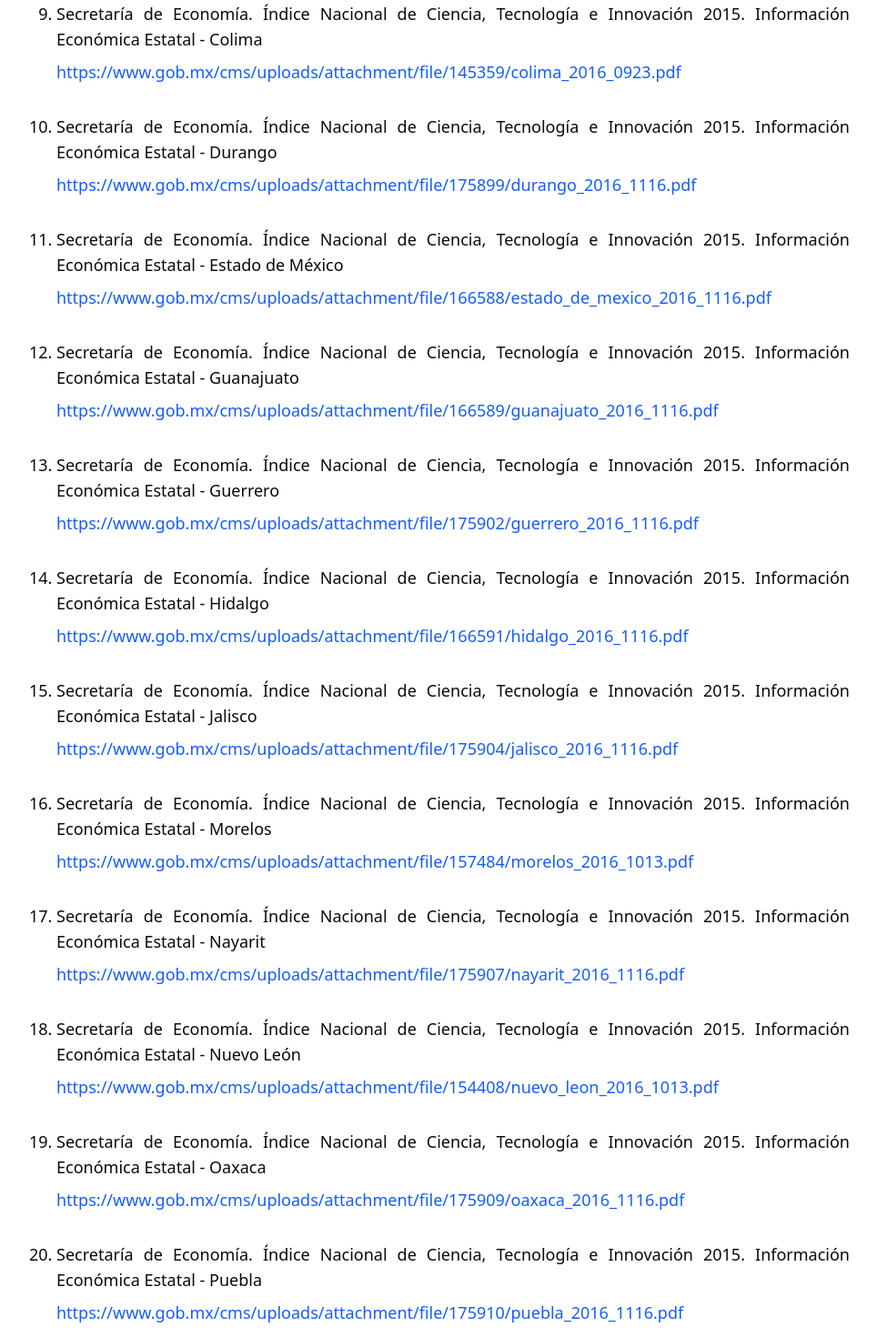
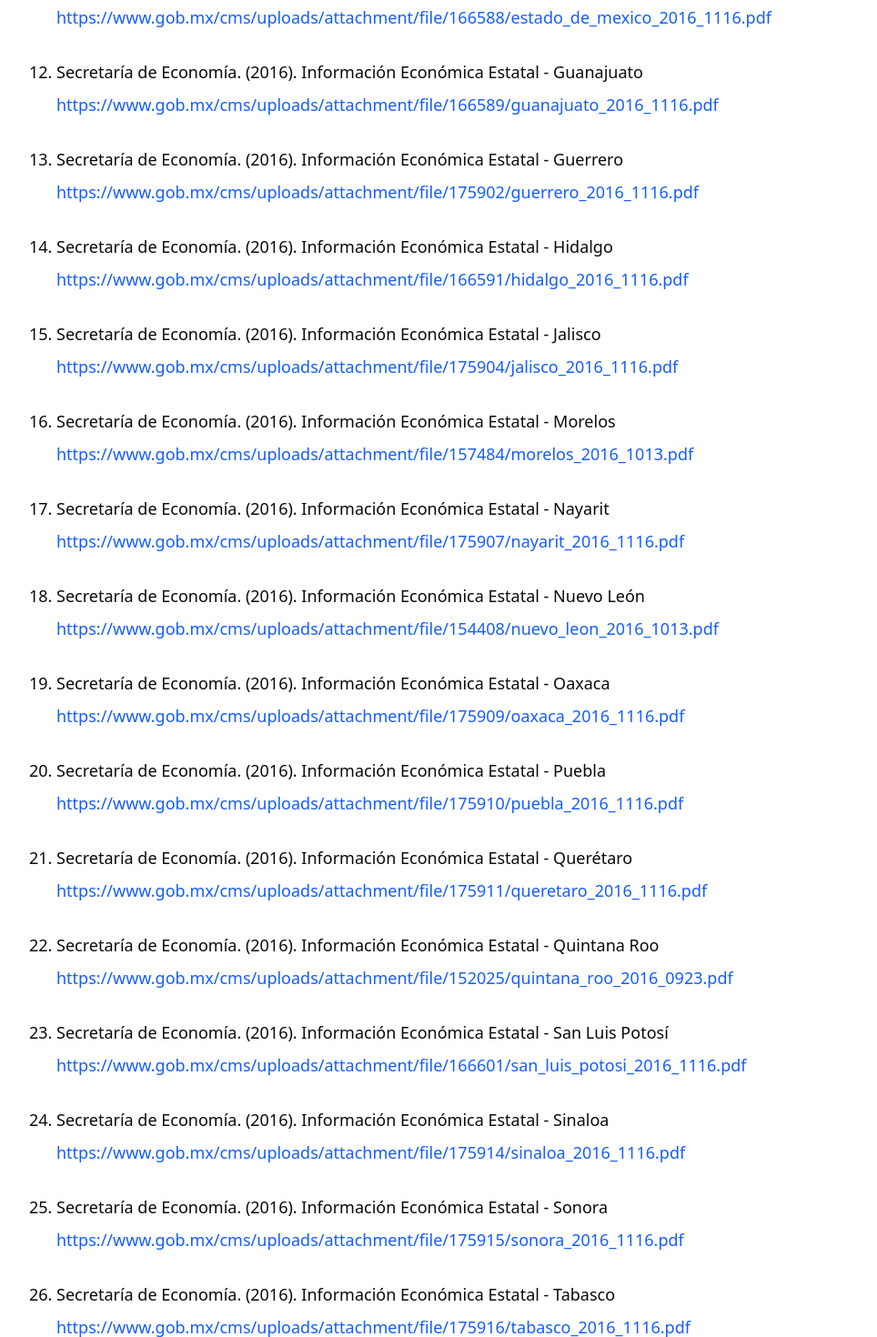
Before and after one commit to Blayt05/caiinno_becario, a Next.js app: page /impacto/informacion-de-referencia in a window 1280 px wide. Shown: the part 2080-3550 px from the top of the page at 91% size, without its empty margins (154-1118 px from the left). Built offline with nearby package versions, Linux system fonts and the light colour scheme.

Commit message:
actualizacion_7

```diff
--- a/src/components/ImpactFilters.tsx
+++ b/src/components/ImpactFilters.tsx
@@ -57,37 +57,37 @@
   { value: '2022', label: '2022' },
 ];
 const documentos = [
-  'Índice Nacional de Ciencia 2015, Aguascalientes',
-  'Índice Nacional de Ciencia 2015, Baja California',
-  'Índice Nacional de Ciencia 2015, Baja California Sur',
-  'Índice Nacional de Ciencia 2015, Campeche',
-  'Índice Nacional de Ciencia 2015, Chiapas',
-  'Índice Nacional de Ciencia 2015, Chihuahua',
-  'Índice Nacional de Ciencia 2015, Ciudad de México',
-  'Índice Nacional de Ciencia 2015, Coahuila',
-  'Índice Nacional de Ciencia 2015, Colima',
-  'Índice Nacional de Ciencia 2015, Durango',
-  'Índice Nacional de Ciencia 2015, Estado de México',
-  'Índice Nacional de Ciencia 2015, Guanajuato',
-  'Índice Nacional de Ciencia 2015, Guerrero',
-  'Índice Nacional de Ciencia 2015, Hidalgo',
-  'Índice Nacional de Ciencia 2015, Jalisco',
-  'Índice Nacional de Ciencia 2015, Morelos',
-  'Índice Nacional de Ciencia 2015, Nayarit',
-  'Índice Nacional de Ciencia 2015, Nuevo León',
-  'Índice Nacional de Ciencia 2015, Oaxaca',
-  'Índice Nacional de Ciencia 2015, Puebla',
-  'Índice Nacional de Ciencia 2015, Querétaro',
-  'Índice Nacional de Ciencia 2015, Quintana Roo',
-  'Índice Nacional de Ciencia 2015, San Luis Potosí',
-  'Índice Nacional de Ciencia 2015, Sinaloa',
-  'Índice Nacional de Ciencia 2015, Sonora',
-  'Índice Nacional de Ciencia 2015, Tabasco',
-  'Índice Nacional de Ciencia 2015, Tamaulipas',
-  'Índice Nacional de Ciencia 2015, Tlaxcala',
-  'Índice Nacional de Ciencia 2015, Veracruz',
-  'Índice Nacional de Ciencia 2015, Yucatán',
-  'Índice Nacional de Ciencia 2015, Zacatecas',
+  'Información Económica Estatal - Aguascalientes',
+  'Información Económica Estatal - Baja California',
+  'Información Económica Estatal - Baja California Sur',
+  'Información Económica Estatal - Campeche',
+  'Información Económica Estatal - Chiapas',
+  'Información Económica Estatal - Chihuahua',
+  'Información Económica Estatal - Ciudad de México',
+  'Información Económica Estatal - Coahuila',
+  'Información Económica Estatal - Colima',
+  'Información Económica Estatal - Durango',
+  'Información Económica Estatal - Estado de México',
+  'Información Económica Estatal - Guanajuato',
+  'Información Económica Estatal - Guerrero',
+  'Información Económica Estatal - Hidalgo',
+  'Información Económica Estatal - Jalisco',
+  'Información Económica Estatal - Morelos',
+  'Información Económica Estatal - Nayarit',
+  'Información Económica Estatal - Nuevo León',
+  'Información Económica Estatal - Oaxaca',
+  'Información Económica Estatal - Puebla',
+  'Información Económica Estatal - Querétaro',
+  'Información Económica Estatal - Quintana Roo',
+  'Información Económica Estatal - San Luis Potosí',
+  'Información Económica Estatal - Sinaloa',
+  'Información Económica Estatal - Sonora',
+  'Información Económica Estatal - Tabasco',
+  'Información Económica Estatal - Tamaulipas',
+  'Información Económica Estatal - Tlaxcala',
+  'Información Económica Estatal -  Veracruz',
+  'Información Económica Estatal - Yucatán',
+  'Información Económica Estatal - Zacatecas',
   'Índice Nacional de Ciencia 2015, UABJO',
   'Índice Nacional de Ciencia 2015, En busca de un vínculo con la ciudadanía',
 
--- a/src/data/informacionData.ts
+++ b/src/data/informacionData.ts
@@ -1,224 +1,224 @@
 
 export const dataImpacto = [
   {
-    titulo: "Secretaría de Economía. Índice Nacional de Ciencia, Tecnología e Innovación 2015. Información Económica Estatal - Aguascalientes",
+    titulo: "Secretaría de Economía. (2016). Información Económica Estatal - Aguascalientes",
     link: "https://www.gob.mx/cms/uploads/attachment/file/157921/aguascalientes_2016_1024.pdf",
     año: 2016,
-    documento: "Índice Nacional de Ciencia 2015, Aguascalientes",
+    documento: "Información Económica Estatal - Aguascalientes",
     tipoUsuario: "Gubernamental"
   },
   {
-    titulo: "Secretaría de Economía. Índice Nacional de Ciencia, Tecnología e Innovación 2015. Información Económica Estatal - Baja California",
+    titulo: "Secretaría de Economía. (2016). Información Económica Estatal - Baja California",
     link: "https://www.gob.mx/cms/uploads/attachment/file/157920/baja_california_2016_1024.pdf",
     año: 2016,
-    documento: "Índice Nacional de Ciencia 2015, Baja California",
+    documento: "Información Económica Estatal - Baja California",
     tipoUsuario: "Gubernamental"
   },
   {
-    titulo: "Secretaría de Economía. Índice Nacional de Ciencia, Tecnología e Innovación 2015. Información Económica Estatal - Baja California Sur",
+    titulo: "Secretaría de Economía. (2016). Información Económica Estatal - Baja California Sur",
     link: "https://www.gob.mx/cms/uploads/attachment/file/175892/baja_california_sur_2016_1116.pdf",
     año: 2016,
-    documento: "Índice Nacional de Ciencia 2015, Baja California Sur",
+    documento: "Información Económica Estatal - Baja California Sur",
     tipoUsuario: "Gubernamental"
   },
   {
-    titulo: "Secretaría de Economía. Índice Nacional de Ciencia, Tecnología e Innovación 2015. Información Económica Estatal - Campeche",
+    titulo: "Secretaría de Economía. (2016). Información Económica Estatal - Campeche",
     link: "https://www.gob.mx/cms/uploads/attachment/file/157923/campeche_2016_1024.pdf",
     año: 2016,
-    documento: "Índice Nacional de Ciencia 2015, Campeche",
+    documento: "Información Económica Estatal - Campeche",
     tipoUsuario: "Gubernamental"
   },
   {
-    titulo: "Secretaría de Economía. Índice Nacional de Ciencia, Tecnología e Innovación 2015. Información Económica Estatal - Chiapas",
+    titulo: "Secretaría de Economía. (2016). Información Económica Estatal - Chiapas",
     link: "https://www.gob.mx/cms/uploads/attachment/file/157924/chiapas_2016_1024.pdf",
     año: 2016,
-    documento: "Índice Nacional de Ciencia 2015, Chiapas",
+    documento: "Información Económica Estatal - Chiapas",
     tipoUsuario: "Gubernamental"
   },
   {
-    titulo: "Secretaría de Economía. Índice Nacional de Ciencia, Tecnología e Innovación 2015. Información Económica Estatal - Chihuahua",
+    titulo: "Secretaría de Economía. (2016). Información Económica Estatal - Chihuahua",
     link: "https://www.gob.mx/cms/uploads/attachment/file/175895/chihuahua_2016_1116.pdf",
     año: 2016,
-    documento: "Índice Nacional de Ciencia 2015, Chihuahua",
+    documento: "Información Económica Estatal - Chihuahua",
     tipoUsuario: "Gubernamental"
   },
   {
-    titulo: "Secretaría de Economía. Índice Nacional de Ciencia, Tecnología e Innovación 2015. Información Económica Estatal - Ciudad de México",
+    titulo: "Secretaría de Economía. (2016). Información Económica Estatal - Ciudad de México",
     link: "https://www.gob.mx/cms/uploads/attachment/file/145357/ciudad_de_mexico_2016_0923.pdf",
     año: 2016,
-    documento: "Índice Nacional de Ciencia 2015, Ciudad de México",
+    documento: "Información Económica Estatal - Ciudad de México",
     tipoUsuario: "Gubernamental"
   },
   {
-    titulo: 'Secretaría de Economía. Índice Nacional de Ciencia, Tecnología e Innovación 2015. Información Económica Estatal - Coahuila',
+    titulo: 'Secretaría de Economía. (2016). Información Económica Estatal - Coahuila',
     link: 'https://www.gob.mx/cms/uploads/attachment/file/175897/coahuila_2016_1116.pdf',
     año: 2016,
-    documento: 'Índice Nacional de Ciencia 2015, Coahuila',
+    documento: 'Información Económica Estatal - Coahuila',
     tipoUsuario: 'Gubernamental'
   },
   {
-    titulo: 'Secretaría de Economía. Índice Nacional de Ciencia, Tecnología e Innovación 2015. Información Económica Estatal - Colima',
+    titulo: 'Secretaría de Economía. (2016). Información Económica Estatal - Colima',
     link: 'https://www.gob.mx/cms/uploads/attachment/file/145359/colima_2016_0923.pdf',
     año: 2016,
-    documento: 'Índice Nacional de Ciencia 2015, Colima',
+    documento: 'Información Económica Estatal - Colima',
     tipoUsuario: 'Gubernamental'
   },
   {
-    titulo: 'Secretaría de Economía. Índice Nacional de Ciencia, Tecnología e Innovación 2015. Información Económica Estatal - Durango',
+    titulo: 'Secretaría de Economía. (2016). Información Económica Estatal - Durango',
     link: 'https://www.gob.mx/cms/uploads/attachment/file/175899/durango_2016_1116.pdf',
     año: 2016,
-    documento: 'Índice Nacional de Ciencia 2015, Durango',
+    documento: 'Información Económica Estatal - Durango',
     tipoUsuario: 'Gubernamental'
   },
   {
-    titulo: 'Secretaría de Economía. Índice Nacional de Ciencia, Tecnología e Innovación 2015. Información Económica Estatal - Estado de México',
+    titulo: 'Secretaría de Economía. (2016). Información Económica Estatal - Estado de México',
     link: 'https://www.gob.mx/cms/uploads/attachment/file/166588/estado_de_mexico_2016_1116.pdf',
     año: 2016,
-    documento: 'Índice Nacional de Ciencia 2015, Estado de México',
+    documento: 'Información Económica Estatal - Estado de México',
     tipoUsuario: 'Gubernamental'
   },
   {
-    titulo: 'Secretaría de Economía. Índice Nacional de Ciencia, Tecnología e Innovación 2015. Información Económica Estatal - Guanajuato',
+    titulo: 'Secretaría de Economía. (2016). Información Económica Estatal - Guanajuato',
     link: 'https://www.gob.mx/cms/uploads/attachment/file/166589/guanajuato_2016_1116.pdf',
     año: 2016,
-    documento: 'Índice Nacional de Ciencia 2015, Guanajuato',
+    documento: 'Información Económica Estatal - Guanajuato',
     tipoUsuario: 'Gubernamental'
   },
   {
-    titulo: 'Secretaría de Economía. Índice Nacional de Ciencia, Tecnología e Innovación 2015. Información Económica Estatal - Guerrero',
+    titulo: 'Secretaría de Economía. (2016). Información Económica Estatal - Guerrero',
     link: 'https://www.gob.mx/cms/uploads/attachment/file/175902/guerrero_2016_1116.pdf',
     año: 2016,
-    documento: 'Índice Nacional de Ciencia 2015, Guerrero',
+    documento: 'Información Económica Estatal - Guerrero',
     tipoUsuario: 'Gubernamental'
   },
   {
-    titulo: 'Secretaría de Economía. Índice Nacional de Ciencia, Tecnología e Innovación 2015. Información Económica Estatal - Hidalgo',
+    titulo: 'Secretaría de Economía. (2016). Información Económica Estatal - Hidalgo',
     link: 'https://www.gob.mx/cms/uploads/attachment/file/166591/hidalgo_2016_1116.pdf',
     año: 2016,
-    documento: 'Índice Nacional de Ciencia 2015, Hidalgo',
+    documento: 'Información Económica Estatal - Hidalgo',
     tipoUsuario: 'Gubernamental'
   },
   {
-    titulo: 'Secretaría de Economía. Índice Nacional de Ciencia, Tecnología e Innovación 2015. Información Económica Estatal - Jalisco',
+    titulo: 'Secretaría de Economía. (2016). Información Económica Estatal - Jalisco',
     link: 'https://www.gob.mx/cms/uploads/attachment/file/175904/jalisco_2016_1116.pdf',
     año: 2016,
-    documento: 'Índice Nacional de Ciencia 2015, Jalisco',
+    documento: 'Información Económica Estatal - Jalisco',
     tipoUsuario: 'Gubernamental'
   },
   {
-    titulo: 'Secretaría de Economía. Índice Nacional de Ciencia, Tecnología e Innovación 2015. Información Económica Estatal - Morelos',
+    titulo: 'Secretaría de Economía. (2016). Información Económica Estatal - Morelos',
     link: 'https://www.gob.mx/cms/uploads/attachment/file/157484/morelos_2016_1013.pdf',
     año: 2016,
-    documento: 'Índice Nacional de Ciencia 2015, Morelos',
+    documento: 'Información Económica Estatal - Morelos',
     tipoUsuario: 'Gubernamental'
   },
   {
-    titulo: 'Secretaría de Economía. Índice Nacional de Ciencia, Tecnología e Innovación 2015. Información Económica Estatal - Nayarit',
+    titulo: 'Secretaría de Economía. (2016). Información Económica Estatal - Nayarit',
     link: 'https://www.gob.mx/cms/uploads/attachment/file/175907/nayarit_2016_1116.pdf',
     año: 2016,
-    documento: 'Índice Nacional de Ciencia 2015, Nayarit',
+    documento: 'Información Económica Estatal - Nayarit',
     tipoUsuario: 'Gubernamental'
   },
   {
-    titulo: 'Secretaría de Economía. Índice Nacional de Ciencia, Tecnología e Innovación 2015. Información Económica Estatal - Nuevo León',
+    titulo: 'Secretaría de Economía. (2016). Información Económica Estatal - Nuevo León',
     link: 'https://www.gob.mx/cms/uploads/attachment/file/154408/nuevo_leon_2016_1013.pdf',
     año: 2016,
-    documento: 'Índice Nacional de Ciencia 2015, Nuevo León',
+    documento: 'Información Económica Estatal - Nuevo León',
     tipoUsuario: 'Gubernamental'
   },
   {
-    titulo: 'Secretaría de Economía. Índice Nacional de Ciencia, Tecnología e Innovación 2015. Información Económica Estatal - Oaxaca',
+    titulo: 'Secretaría de Economía. (2016). Información Económica Estatal - Oaxaca',
     link: 'https://www.gob.mx/cms/uploads/attachment/file/175909/oaxaca_2016_1116.pdf',
     año: 2016,
-    documento: 'Índice Nacional de Ciencia 2015, Oaxaca',
+    documento: 'Información Económica Estatal - Oaxaca',
     tipoUsuario: 'Gubernamental'
   },
   {
-    titulo: 'Secretaría de Economía. Índice Nacional de Ciencia, Tecnología e Innovación 2015. Información Económica Estatal - Puebla',
+    titulo: 'Secretaría de Economía. (2016). Información Económica Estatal - Puebla',
     link: 'https://www.gob.mx/cms/uploads/attachment/file/175910/puebla_2016_1116.pdf',
     año: 2016,
-    documento: 'Índice Nacional de Ciencia 2015, Puebla',
+    documento: 'Información Económica Estatal - Puebla',
     tipoUsuario: 'Gubernamental'
   },
   {
-    titulo: 'Secretaría de Economía. Índice Nacional de Ciencia, Tecnología e Innovación 2015. Información Económica Estatal - Querétaro',
+    titulo: 'Secretaría de Economía. (2016). Información Económica Estatal - Querétaro',
     link: 'https://www.gob.mx/cms/uploads/attachment/file/175911/queretaro_2016_1116.pdf',
     año: 2016,
-    documento: 'Índice Nacional de Ciencia 2015, Querétaro',
+    documento: 'Información Económica Estatal - Querétaro',
     tipoUsuario: 'Gubernamental'
   },
   {
-    titulo: 'Secretaría de Economía. Índice Nacional de Ciencia, Tecnología e Innovación 2015. Información Económica Estatal - Quintana Roo',
+    titulo: 'Secretaría de Economía. (2016). Información Económica Estatal - Quintana Roo',
     link: 'https://www.gob.mx/cms/uploads/attachment/file/152025/quintana_roo_2016_0923.pdf',
     año: 2016,
-    documento: 'Índice Nacional de Ciencia 2015, Quintana Roo',
+    documento: 'Información Económica Estatal - Quintana Roo',
     tipoUsuario: 'Gubernamental'
   },
   {
-    titulo: 'Secretaría de Economía. Índice Nacional de Ciencia, Tecnología e Innovación 2015. Información Económica Estatal - San Luis Potosí',
+    titulo: 'Secretaría de Economía. (2016). Información Económica Estatal - San Luis Potosí',
     link: 'https://www.gob.mx/cms/uploads/attachment/file/166601/san_luis_potosi_2016_1116.pdf',
     año: 2016,
-    documento: 'Índice Nacional de Ciencia 2015, San Luis Potosí',
+    documento: 'Información Económica Estatal - San Luis Potosí',
     tipoUsuario: 'Gubernamental'
   },
   {
-    titulo: 'Secretaría de Economía. Índice Nacional de Ciencia, Tecnología e Innovación 2015. Información Económica Estatal - Sinaloa',
+    titulo: 'Secretaría de Economía. (2016). Información Económica Estatal - Sinaloa',
     link: 'https://www.gob.mx/cms/uploads/attachment/file/175914/sinaloa_2016_1116.pdf',
     año: 2016,
-    documento: 'Índice Nacional de Ciencia 2015, Sinaloa',
+    documento: 'Información Económica Estatal - Sinaloa',
     tipoUsuario: 'Gubernamental'
   },
   {
-    titulo: 'Secretaría de Economía. Índice Nacional de Ciencia, Tecnología e Innovación 2015. Información Económica Estatal - Sonora',
+    titulo: 'Secretaría de Economía. (2016). Información Económica Estatal - Sonora',
     link: 'https://www.gob.mx/cms/uploads/attachment/file/175915/sonora_2016_1116.pdf',
     año: 2016,
-    documento: 'Índice Nacional de Ciencia 2015, Sonora',
+    documento: 'Información Económica Estatal - Sonora',
     tipoUsuario: 'Gubernamental'
   },
   {
-    titulo: 'Secretaría de Economía. Índice Nacional de Ciencia, Tecnología e Innovación 2015. Información Económica Estatal - Tabasco',
+    titulo: 'Secretaría de Economía. (2016). Información Económica Estatal - Tabasco',
     link: 'https://www.gob.mx/cms/uploads/attachment/file/175916/tabasco_2016_1116.pdf',
     año: 2016,
-    documento: 'Índice Nacional de Ciencia 2015, Tabasco',
+    documento: 'Información Económica Estatal - Tabasco',
     tipoUsuario: 'Gubernamental'
   },
    {
-    titulo: 'Secretaría de Economía. Índice Nacional de Ciencia, Tecnología e Innovación 2015. Información Económica Estatal - Tamaulipas',
+    titulo: 'Secretaría de Economía. (2016). Información Económica Estatal - Tamaulipas',
     link: 'https://www.gob.mx/cms/uploads/attachment/file/175917/tamaulipas_2016_1116.pdf',
     año: 2016,
-    documento: 'Índice Nacional de Ciencia 2015, Tamaulipas',
+    documento: 'Información Económica Estatal - Tamaulipas',
     tipoUsuario: 'Gubernamental'
   },
   {
-    titulo: 'Secretaría de Economía. Índice Nacional de Ciencia, Tecnología e Innovación 2015. Información Económica Estatal - Tlaxcala',
+    titulo: 'Secretaría de Economía. (2016). Información Económica Estatal - Tlaxcala',
     link: 'https://www.gob.mx/cms/uploads/attachment/file/175918/tlaxcala_2016_1116.pdf',
     año: 2016,
-    documento: 'Índice Nacional de Ciencia 2015, Tlaxcala',
+    documento: 'Información Económica Estatal - Tlaxcala',
     tipoUsuario: 'Gubernamental'
   },
   {
-    titulo: 'Secretaría de Economía. Índice Nacional de Ciencia, Tecnología e Innovación 2015. Información Económica Estatal - Veracruz',
+    titulo: 'Secretaría de Economía. (2016). Información Económica Estatal - Veracruz',
     link: 'https://www.gob.mx/cms/uploads/attachment/file/157949/veracruz_2016_1024.pdf',
     año: 2016,
-    documento: 'Índice Nacional de Ciencia 2015, Veracruz',
+    documento: 'Información Económica Estatal - Veracruz',
     tipoUsuario: 'Gubernamental'
   },
   {
-    titulo: 'Secretaría de Economía. Índice Nacional de Ciencia, Tecnología e Innovación 2015. Información Económica Estatal - Yucatán',
+    titulo: 'Secretaría de Economía. (2016). Información Económica Estatal - Yucatán',
     link: 'https://www.gob.mx/cms/uploads/attachment/file/166608/yucatan_2016_1116.pdf',
     año: 2016,
-    documento: 'Índice Nacional de Ciencia 2015, Yucatán',
+    documento: 'Información Económica Estatal - Yucatán',
     tipoUsuario: 'Gubernamental'
   },
   {
-    titulo: 'Secretaría de Economía. Índice Nacional de Ciencia, Tecnología e Innovación 2015. Información Económica Estatal - Zacatecas',
+    titulo: 'Secretaría de Economía. (2016). Información Económica Estatal - Zacatecas',
     link: 'https://www.gob.mx/cms/uploads/attachment/file/175921/zacatecas_2016_1116.pdf',
     año: 2016,
-    documento: 'Índice Nacional de Ciencia 2015, Zacatecas',
+    documento: 'Información Económica Estatal - Zacatecas',
     tipoUsuario: 'Gubernamental'
   },
   {
-    titulo: 'Universidad Autónoma “Benito Juárez” de Oaxaca. Índice Nacional de Ciencia, Tecnología e Innovación 2015',
+    titulo: 'Universidad Autónoma “Benito Juárez” de Oaxaca. Plan de Estudios de la Maestría en Proyectos Productivos Sustentables',
     link: 'https://transparencia.uabjo.mx/obligaciones/economia/articulo-75/fraccion-1/75-1-300-maestria-en-proyectos-productivos-sustentables-2017.pdf',
     año: 2016,
     documento: 'Índice Nacional de Ciencia 2015, UABJO',
```
